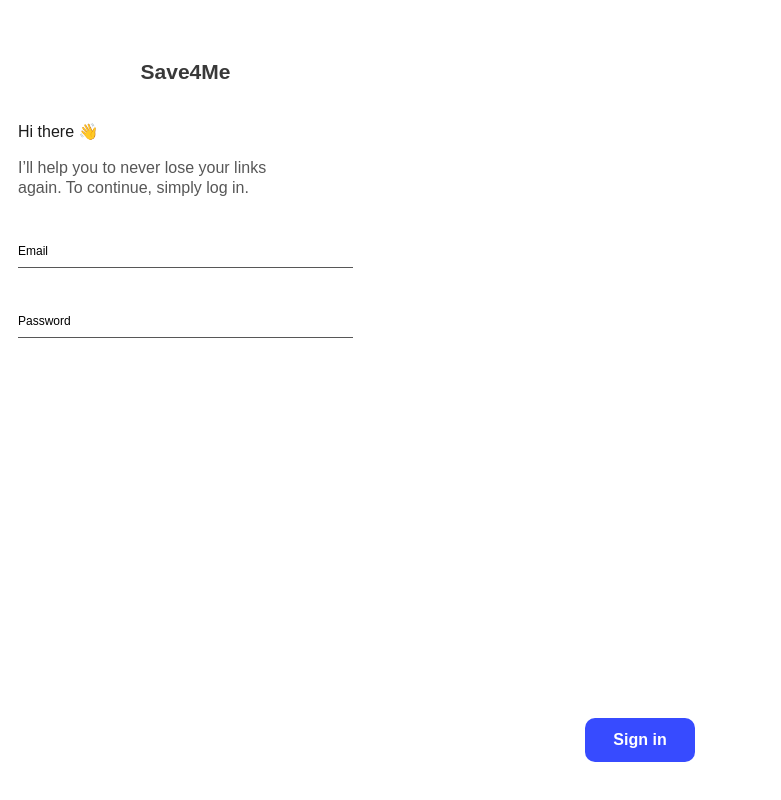
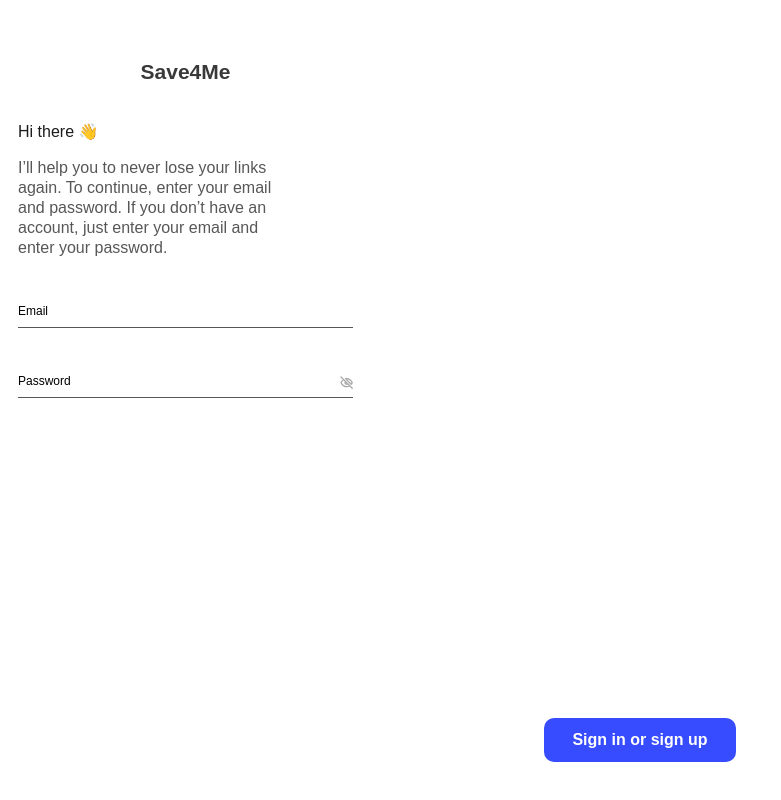
Before and after one commit to rafaelandrade/save4me, a Next.js app in the folder frontend/: page / in a window 1280 px wide. Shown: the whole page, without its empty margins (0-781 px from the left). Built offline with nearby package versions, Linux system fonts and the light colour scheme.

Commit message:
feat: adding icon in input and small fixes

```diff
--- a/frontend/pages/login.js
+++ b/frontend/pages/login.js
@@ -1,8 +1,46 @@
 import { useState, useEffect } from 'react'
 import Button from '../components/button'
 import Input from '../components/input'
+import { Eye } from '../public/icons/Eye'
+import { EyeCovered } from '../public/icons/EyeCovered'
 import { fetchLogin } from '../services/api'
 import * as S from '../styles/home'
+
+const RightIcon = ({ setInputType }) => {
+  const [coveredPassword, setCoveredPassword] = useState(true)
+  const [color, setColor] = useState('#A8A8A8')
+
+  const coverageOrUncovered = () => {
+    setCoveredPassword(!coveredPassword)
+    setInputType(!coveredPassword ? 'password' : 'text')
+  }
+
+  const mouseup = () => {
+    const activeElement = document.activeElement
+
+    const focused = activeElement?.id === 'password-input'
+
+    setColor(focused ? '#374BFF' : '#A8A8A8')
+  }
+
+  useEffect(() => {
+    const passwordInput = document.getElementById('password-input')
+    const emailInput = document.getElementById('email-input')
+
+    passwordInput.addEventListener('mouseup', mouseup, false)
+    emailInput.addEventListener('mouseup', mouseup, false)
+  }, [])
+
+  const style = { cursor: 'pointer', paddingTop: '22px' }
+
+  const component = coveredPassword ? <EyeCovered color={color} /> : <Eye color={color} />
+
+  return (
+    <div style={style} onClick={coverageOrUncovered}>
+      {component}
+    </div>
+  )
+}
 
 export default function Login({ setIsLogged = () => {}, setEmail = () => {} }) {
   const [loading, setLoading] = useState(false)
@@ -10,6 +48,7 @@ export default function Login({ setIsLogged = () => {}, setEmail = () => {} }) {
   const [isValidEmail, setIsValidEmail] = useState(false)
   const [isValidPassword, setIsValidPassword] = useState(false)
   const [password, setPassword] = useState('')
+  const [passwordInputType, setPasswordInputType] = useState('password')
 
   const handleLogin = async () => {
     try {
@@ -19,6 +58,7 @@ export default function Login({ setIsLogged = () => {}, setEmail = () => {} }) {
 
       setIsLogged(true)
       setLoading(false)
+      setEmail(emailInput)
     } catch {
       setLoading(false)
     }
@@ -29,7 +69,7 @@ export default function Login({ setIsLogged = () => {}, setEmail = () => {} }) {
       /^[a-zA-Z0-9.!#$%&'*+=?^_`{|}~-]+@[a-zA-Z0-9](?:[a-zA-Z0-9-]{0,61}[a-zA-Z0-9])?(?:\.[a-zA-Z0-9](?:[a-zA-Z0-9-]{0,61}[a-zA-Z0-9])?)*$/i
 
     setIsValidEmail(emailRegex.test(emailInput))
-    setIsValidPassword(password.length > 8)
+    setIsValidPassword(password.length >= 6)
   }, [emailInput, password])
 
   return (
@@ -38,7 +78,10 @@ export default function Login({ setIsLogged = () => {}, setEmail = () => {} }) {
         <p>Save4Me</p>
       </S.FlexWrapper>
       <p className="title">Hi there 👋</p>
-      <p className="description">I’ll help you to never lose your links again. To continue, simply log in.</p>
+      <p className="description">
+        I’ll help you to never lose your links again. To continue, enter your email and password. If you don’t have an account,
+        just enter your email and enter your password.
+      </p>
       <Input
         id="email-input"
         error={!isValidEmail && emailInput && 'Invalid e-mail'}
@@ -48,14 +91,15 @@ export default function Login({ setIsLogged = () => {}, setEmail = () => {} }) {
       />
       <Input
         id="password-input"
-        type="password"
-        error={!isValidPassword && password && 'Password must contain at least 8 characters'}
+        type={passwordInputType}
+        error={!isValidPassword && password && 'Password must contain at least 6 characters'}
         text="Password"
         value={password}
         onChange={(value) => setPassword(value)}
+        iconRight={<RightIcon setInputType={setPasswordInputType} />}
       />
       <div className="buttonContainer">
-        <Button onClick={handleLogin} text="Sign in" height="44" width="110" isLoading={loading} />
+        <Button onClick={handleLogin} text="Sign in or sign up" height="44" width="192" isLoading={loading} />
       </div>
     </S.ContainerLogin>
   )
--- /dev/null
+++ b/frontend/public/icons/Eye.jsx
@@ -0,0 +1,10 @@
+export const Eye = ({ color = '#374BFF' }) => (
+  <svg width="12" height="9" viewBox="0 0 12 9" fill="none" xmlns="http://www.w3.org/2000/svg">
+    <path
+      fillRule="evenodd"
+      clipRule="evenodd"
+      d="M5.625 0C2.04545 0 0 4.09091 0 4.09091C0 4.09091 2.04545 8.18182 5.625 8.18182C9.20455 8.18182 11.25 4.09091 11.25 4.09091C11.25 4.09091 9.20455 0 5.625 0ZM7.15906 4.09091C7.15906 4.93817 6.47223 5.62501 5.62497 5.62501C4.77772 5.62501 4.09088 4.93817 4.09088 4.09091C4.09088 3.24366 4.77772 2.55682 5.62497 2.55682C6.47223 2.55682 7.15906 3.24366 7.15906 4.09091Z"
+      fill={color}
+    />
+  </svg>
+)
--- /dev/null
+++ b/frontend/public/icons/EyeCovered.jsx
@@ -0,0 +1,11 @@
+export const EyeCovered = ({ color = '#374BFF' }) => (
+  <svg width="13" height="13" viewBox="0 0 13 13" fill="none" xmlns="http://www.w3.org/2000/svg">
+    <path
+      d="M7.70909 7.70909C7.56865 7.85981 7.39928 7.9807 7.2111 8.06455C7.02292 8.1484 6.81978 8.19348 6.6138 8.19712C6.40781 8.20075 6.20321 8.16286 6.01219 8.0857C5.82117 8.00855 5.64764 7.8937 5.50197 7.74803C5.35629 7.60236 5.24145 7.42883 5.16429 7.23781C5.08714 7.04679 5.04925 6.84218 5.05288 6.6362C5.05651 6.43022 5.1016 6.22708 5.18545 6.0389C5.2693 5.85072 5.39019 5.68135 5.54091 5.54091M1 1L12.25 12.25M9.6625 9.6625C8.78837 10.3288 7.72398 10.6979 6.625 10.7159C3.04545 10.7159 1 6.625 1 6.625C1.63608 5.4396 2.51831 4.40394 3.5875 3.5875L9.6625 9.6625ZM5.55114 2.65682C5.90312 2.57442 6.2635 2.53324 6.625 2.53409C10.2045 2.53409 12.25 6.625 12.25 6.625C11.9396 7.20571 11.5694 7.75242 11.1455 8.25625L5.55114 2.65682Z"
+      stroke={color}
+      strokeWidth="1.25"
+      strokeLinecap="round"
+      strokeLinejoin="round"
+    />
+  </svg>
+)
```
